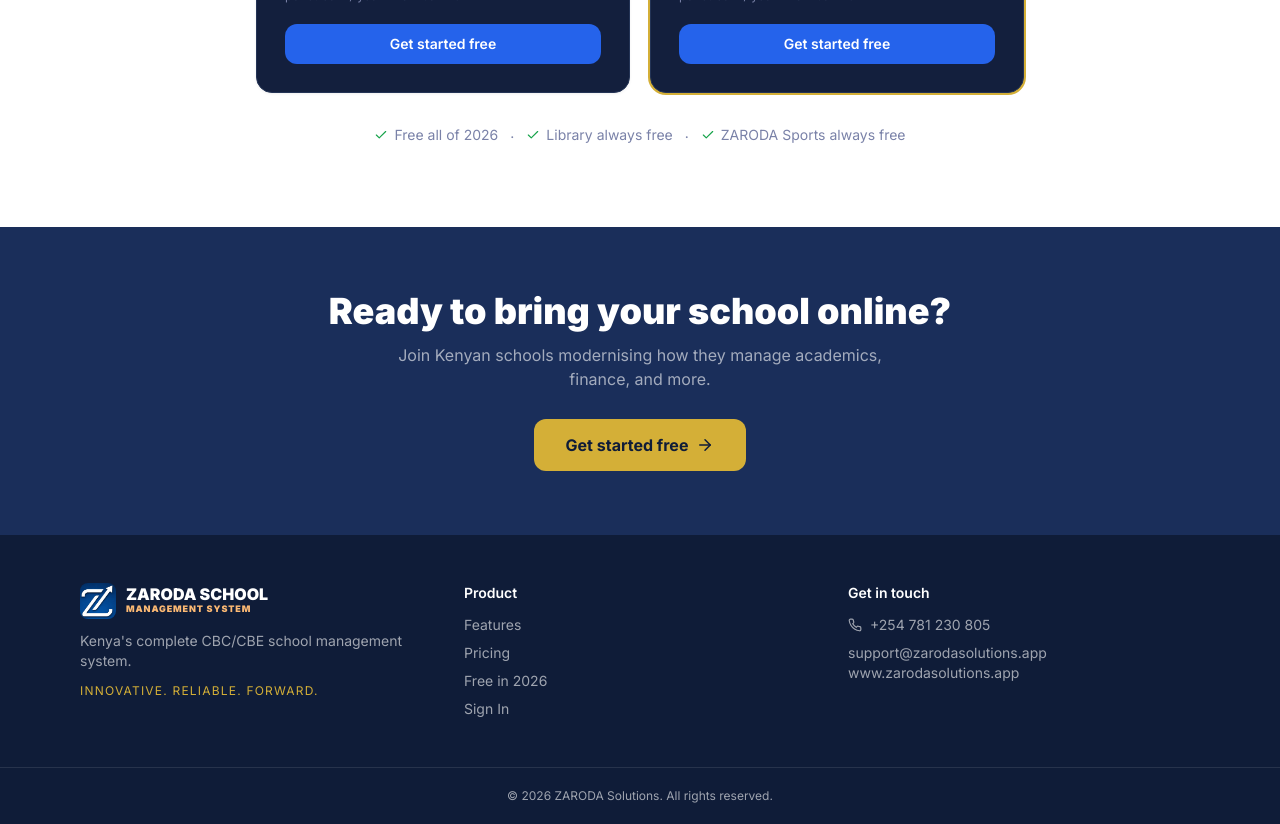
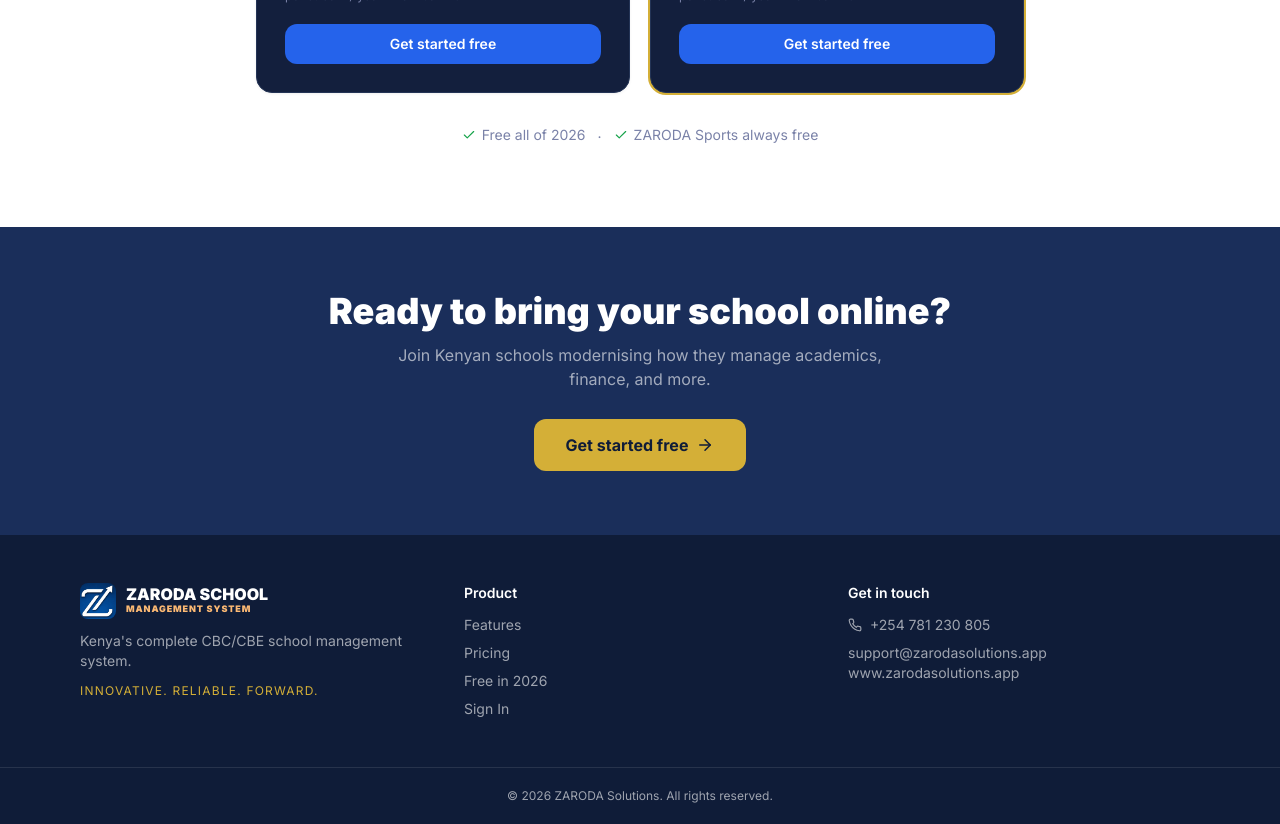
Before and after one commit to oduorongo/zaroda-main, a Next.js app in the folder frontend/: page / in a window 1280 px wide. Shown: the part 3020-3844 px from the top of the page. Built offline with nearby package versions, Linux system fonts and the light colour scheme; no server answers.

Commit message:
Remove remaining "free" claims from Library module
Drops the "Library always free" pricing-section tag and the now-unused
badge render branch left over from the removed FREE badge.

Co-Authored-By: Claude Sonnet 5 <noreply@anthropic.com>

```diff
--- a/frontend/app/page.tsx
+++ b/frontend/app/page.tsx
@@ -138,7 +138,6 @@ export default function HomePage() {
                 </div>
                 <div className="flex items-center gap-2 mb-1.5">
                   <h3 className="font-bold text-[#1a2e5a]">{m.title}</h3>
-                  {m.badge && <span className="text-[9px] font-black bg-green-100 text-green-700 px-1.5 py-0.5 rounded">{m.badge}</span>}
                 </div>
                 <p className="text-sm text-[#7a82a8] leading-relaxed">{m.desc}</p>
               </div>
@@ -220,8 +219,6 @@ export default function HomePage() {
         <div className="text-center mt-8 text-sm text-[#7a82a8]">
           <span className="inline-flex items-center gap-1.5"><Check size={14} className="text-green-600"/> Free all of 2026</span>
           <span className="mx-3">·</span>
-          <span className="inline-flex items-center gap-1.5"><Check size={14} className="text-green-600"/> Library always free</span>
-          <span className="mx-3">·</span>
           <span className="inline-flex items-center gap-1.5"><Check size={14} className="text-green-600"/> ZARODA Sports always free</span>
         </div>
       </section>
```
